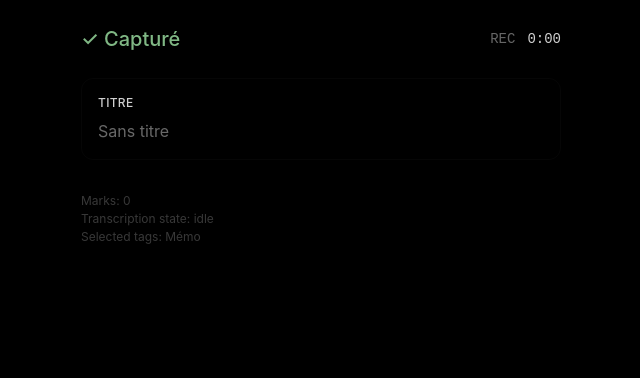
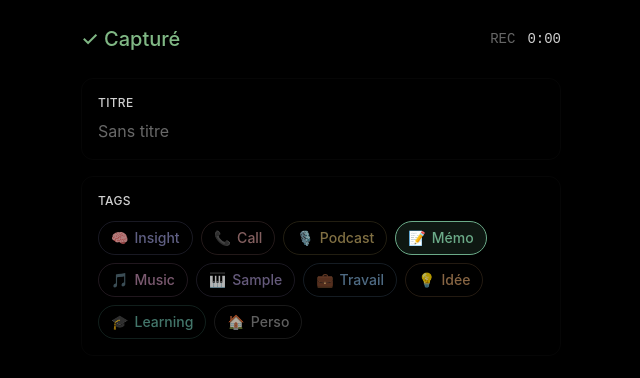
Before and after one commit to gryynn/nomad-app-live, a React (Vite) app in the folder frontend/: page /post-capture/1 in a window 1280 px wide. Shown: the top 378 px of the page, without its empty margins (319-959 px from the left). Built offline with nearby package versions, Linux system fonts and the light colour scheme.

Commit message:
auto-claude: subtask-2-3 - Build Tags Grid section with TagChip components

```diff
--- a/frontend/src/pages/PostCapture.jsx
+++ b/frontend/src/pages/PostCapture.jsx
@@ -2,6 +2,7 @@ import { useState } from "react";
 import { useNavigate, useLocation } from "react-router-dom";
 import { useTheme } from "../hooks/useTheme.jsx";
 import { DEFAULT_TAGS, STICKY_TAG_IDS, FONTS } from "../styles/themes.js";
+import TagChip from "../components/TagChip.jsx";
 
 export default function PostCapture() {
   const { theme } = useTheme();
@@ -92,12 +93,28 @@ export default function PostCapture() {
         />
       </section>
 
-      {/* Debug info - will be replaced with actual UI sections */}
-      <div style={{ marginTop: "1rem", fontSize: "12px", color: theme.textGhost }}>
-        <p>Marks: {marks.length}</p>
-        <p>Transcription state: {transcriptionState}</p>
-        <p>Selected tags: {selectedTags.map(t => t.name).join(", ")}</p>
-      </div>
+      {/* Tags Grid Section */}
+      <section
+        className="rounded-xl p-4 mb-4"
+        style={{ background: theme.card, border: `1px solid ${theme.cardBorder}` }}
+      >
+        <label
+          className="block text-xs font-medium mb-3 uppercase tracking-wide"
+          style={{ color: theme.textMuted }}
+        >
+          Tags
+        </label>
+        <div className="flex flex-wrap gap-2">
+          {DEFAULT_TAGS.map((tag) => (
+            <TagChip
+              key={tag.id}
+              tag={tag}
+              selected={selectedTags.some(t => t.id === tag.id)}
+              onToggle={handleTagToggle}
+            />
+          ))}
+        </div>
+      </section>
     </div>
   );
 }
```
